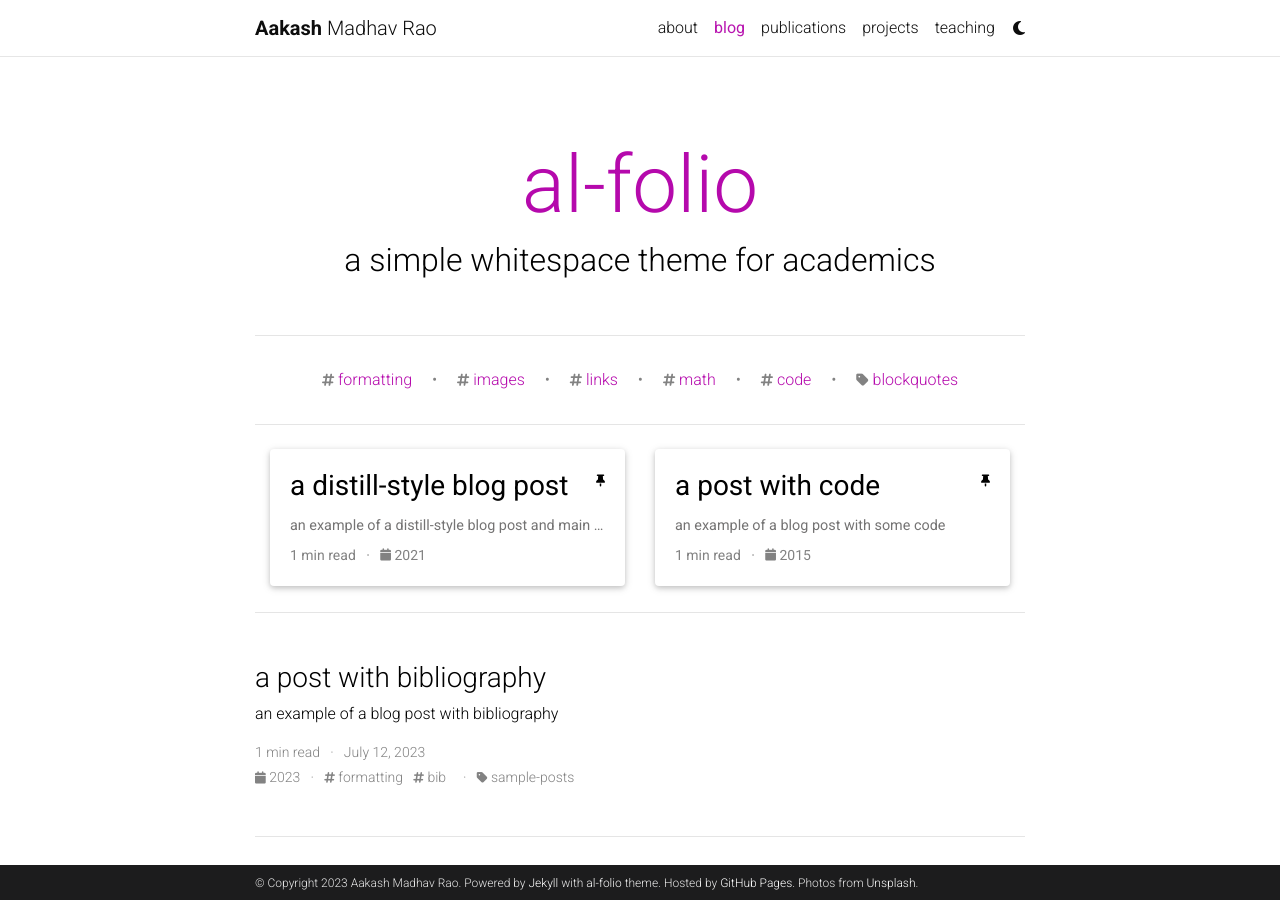
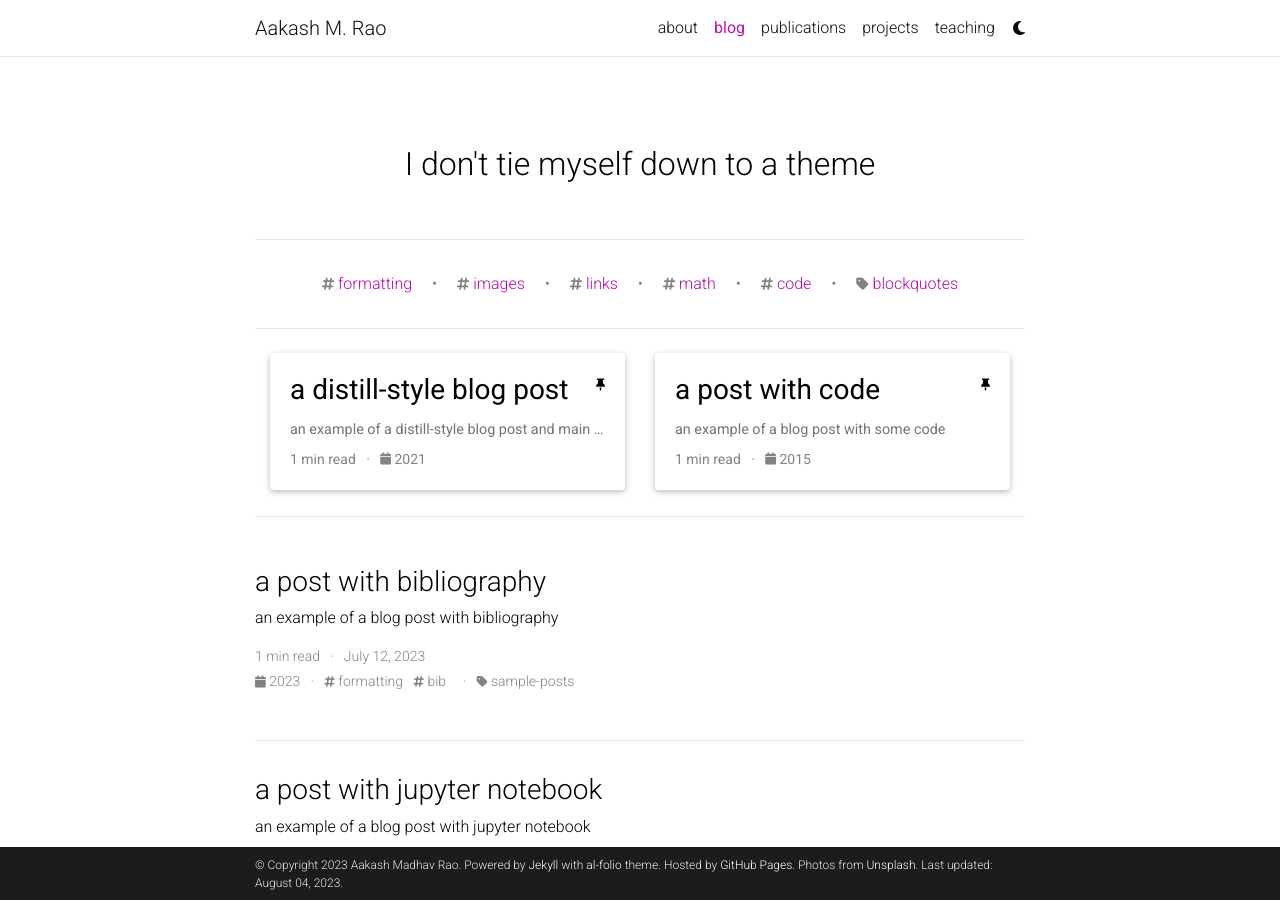
Before and after one commit to mraoaakash/mraoaakash.github.io, a Jekyll site: the page built from blog/index.html, in a window 1280 px wide and 900 px high. Built offline with Jekyll 4.4.1, drawn with Linux system fonts in a browser that asks for light colours; the list of posts is cut into pages by our own code; comment, search, counter and statistics services are not loaded; a style sheet for code colours, icons or effects is not loaded.

Commit message:
Update _config.yml

```diff
--- a/_config.yml
+++ b/_config.yml
@@ -2,7 +2,7 @@
 # Site settings
 # -----------------------------------------------------------------------------
 
-title: blank # the website title (if blank, full name will be used instead)
+title: Aakash M. Rao # the website title (if blank, full name will be used instead)
 first_name: Aakash
 middle_name: Madhav
 last_name: Rao
@@ -20,7 +20,7 @@
 
 url: https://mraoaakash.github.io # the base hostname & protocol for your site
 baseurl:  # the subpath of your site, e.g. /blog/
-last_updated: false # set to true if you want to display last updated in the footer
+last_updated: true # set to true if you want to display last updated in the footer
 impressum_path:  # set to path to include impressum link in the footer, use the same path as permalink in a page, helps to conform with EU GDPR
 
 # -----------------------------------------------------------------------------
@@ -123,9 +123,9 @@
 # Blog
 # -----------------------------------------------------------------------------
 
-blog_name: al-folio # blog_name will be displayed in your blog page
+blog_name:  # blog_name will be displayed in your blog page
 blog_nav_title: blog # your blog must have a title for it to be displayed in the nav bar
-blog_description: a simple whitespace theme for academics
+blog_description: I don't tie myself down to a theme
 permalink: /blog/:year/:title/
 
 # Pagination
```
